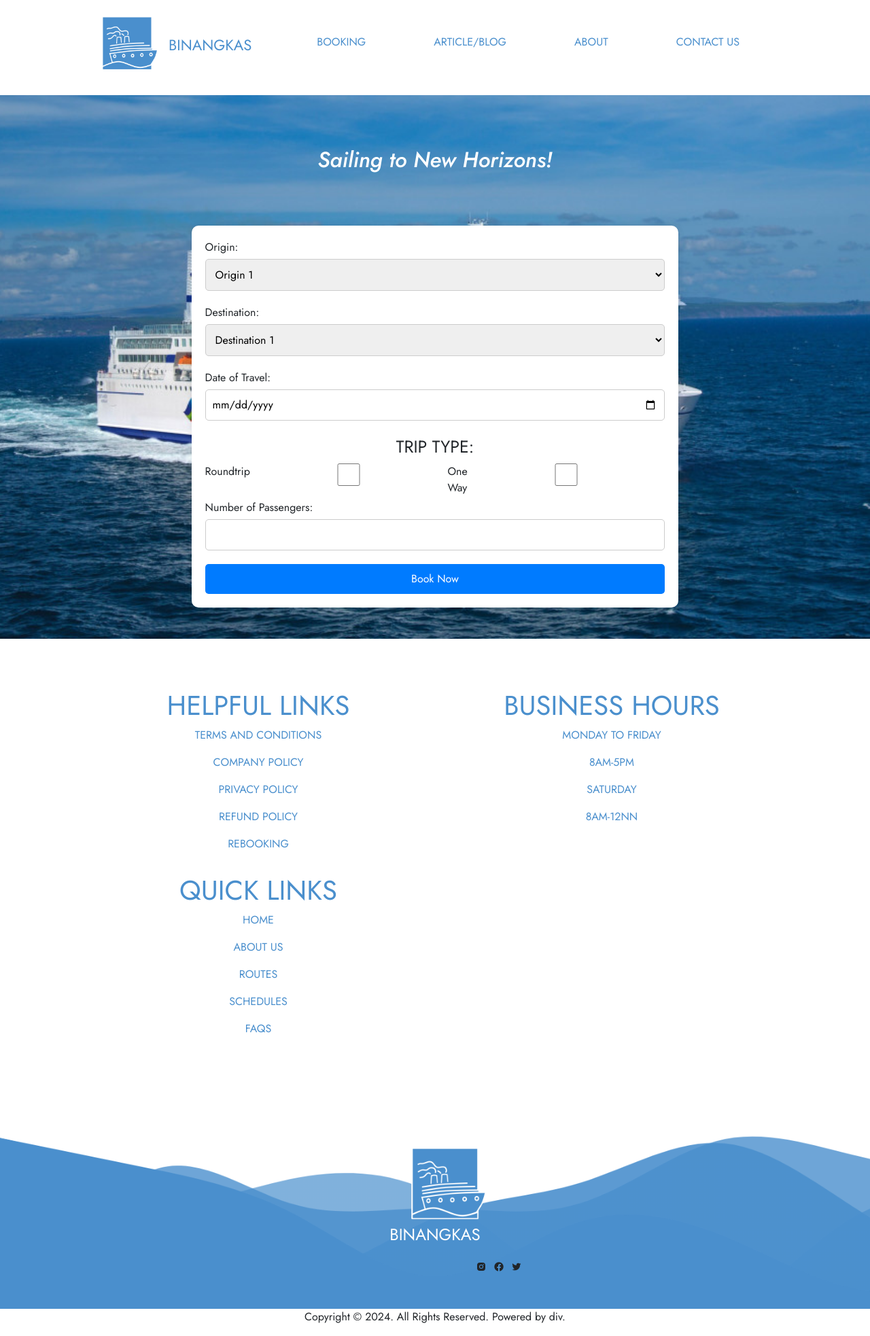
After one commit to Strel-k/Ferry-Reservation-Website, a PHP site: page /booking.php in a window 1280 px wide. The commit adds this page. Shown: the whole page at 68% size. Run offline with PHP 8.4, Linux system fonts and the light colour scheme; some libraries are stand-ins or nearby versions.

Commit message:
Add files via upload

```diff
--- a/about.php
+++ b/about.php
@@ -33,7 +33,7 @@
         </div>
         <div class="about-content">
             <div class="content">
-                <img src="img/mathigok-corp.jpg" alt="" style="border-radius:15px;">
+                <img src="img/mathigok-corp.jpg" alt="" style="border-radius:85px;">
                 <div class="about-text">
             <h4>Founded by the Mathigok Corporation in 2014.</h4>
             <span>Lorem ipsum dolor sit amet, consectetur adipiscing elit. Sed tempor urna vel velit vestibulum, sit amet porttitor ipsum mattis. Integer at ligula vitae sem fringilla tristique. Pellentesque habitant morbi tristique senectus et netus et malesuada fames ac turpis egestas. </span>
--- /dev/null
+++ b/booking.php
@@ -0,0 +1,77 @@
+<?php include "script/database.php";
+
+
+?>
+<html lang="en">
+<head>
+<meta charset="UTF-8">
+    <meta name="viewport" content="width=device-width, initial-scale=1.0">
+    <link rel="stylesheet" type="text/css" href="css/bootstrap.min.css">
+    <link rel="stylesheet" type="text/css" href="css/index.css">
+    <link rel="stylesheet" type="text/css" href="css/booking.css">
+
+    <link rel="icon" href="img/ferrylogo.png" type="image/x-icon">
+    <link rel="preconnect" href="https://fonts.googleapis.com">
+<link rel="preconnect" href="https://fonts.gstatic.com" crossorigin>
+<link href="https://fonts.googleapis.com/css2?family=Jost:ital,wght@0,100..900;1,100..900&display=swap" rel="stylesheet">
+<link rel="stylesheet" href="https://cdnjs.cloudflare.com/ajax/libs/font-awesome/6.5.2/css/all.min.css" integrity="sha512-SnH5WK+bZxgPHs44uWIX+LLJAJ9/2PkPKZ5QiAj6Ta86w+fsb2TkcmfRyVX3pBnMFcV7oQPJkl9QevSCWr3W6A==" crossorigin="anonymous" referrerpolicy="no-referrer" />
+<link rel="stylesheet"
+  href="https://cdn.jsdelivr.net/npm/boxicons@latest/css/boxicons.min.css">
+<script src="js/bootstrap.bundle.min.js"></script>
+    <script src="js/jquery-3.7.1.min.js"></script>
+    <title>Booking | Binangkas</title>
+</head>
+<body>
+    <?php include "script/header.php";?>
+    <section class="main-body">
+        <div class="caption">
+        <h2>Sailing to New Horizons!</h2><br>
+
+        </div>
+        <div class="input-body" id="input-body">
+    <div class="booking-form" id="booking-form">
+        <form>
+
+
+            <label for="origin">Origin:</label>
+            <select id="origin" name="origin">
+                <option value="origin1">Origin 1</option>
+                <option value="origin2">Origin 2</option>
+            </select>
+
+            <label for="destination">Destination:</label>
+            <select id="destination" name="destination">
+                <option value="destination1">Destination 1</option>
+                <option value="destination2">Destination 2</option>
+            </select>
+
+            <label for="date">Date of Travel:</label>
+            <input type="date" id="date" name="date">
+            <div class="trip-title">
+                <label for="trip-type">Trip Type:</label>
+
+                </div>
+            <div class="trip">
+                    <label for="trip-type">Roundtrip</label>
+                    <input type="checkbox" id="trip-type" name="trip-type">
+                    <label for="trip-type">One Way</label>
+                    <input type="checkbox" id="trip-type" name="trip-type">
+                </div>
+
+            <label for="passenger-count">Number of Passengers:</label>
+            <input type="number" id="passenger-count" name="passenger-count" min="1" required>
+
+
+            <button type="submit" id="submit-btn">Book Now</button>
+        </form>
+    </div>
+</div>
+
+
+    </section>
+    <?php include "script/footer.php";?>
+    <script src="js/header.js"></script>
+    <script src="js/booking.js"></script>
+
+</body>
+</html>
--- a/css/about.css
+++ b/css/about.css
@@ -13,6 +13,7 @@
     color:white;
     font-weight:400;
     text-align: center;
+    text-transform: uppercase;
 }
 .about-text h4{
     margin-top:10px;
--- /dev/null
+++ b/css/booking.css
@@ -0,0 +1,122 @@
+.main-body {
+    margin-bottom: 10px;
+    width: 100%;
+    height: 100vh;
+    background-image: url(../img/homepage-ferry.jpg);
+    background-position: center;
+    background-size: cover;
+    display: grid;
+    grid-template-columns: repeat(1, 1fr);
+    align-items: center;
+
+}
+.main-body h2 {
+    text-align: center;
+    font-weight:500;
+    color:white;
+    font-style: italic;
+}
+.input-body {
+    display: flex;
+    flex-direction: column;
+    align-items: center;
+    justify-content: center;
+    height: 50vh;
+}
+
+.booking-form {
+    width: 70%;
+    padding: 20px;
+    background-color: white;
+    border-radius: 10px;
+    box-shadow: 0 0 10px rgba(0, 0, 0, 0.1);
+}
+
+.booking-form label {
+    margin-bottom: 5px;
+}
+
+.booking-form select,
+.booking-form input {
+    width: 100%;
+    padding: 10px;
+    margin-bottom: 20px;
+    border: 1px solid #ccc;
+    border-radius: 5px;
+}
+
+.booking-form button {
+    width: 100%;
+    padding: 10px;
+    background-color: #007bff;
+    color: white;
+    border: none;
+    border-radius: 5px;
+    cursor: pointer;
+}
+
+.booking-form button:hover {
+    background-color: #0056b3;
+}
+.popup {
+    position: absolute;
+    top: 76%;
+    left: 50%;
+    transform: translate(-50%, -50%);
+    width: 50%;
+    padding: 15px;
+    background-color: #F3F4F6;
+    border-radius: 10px;
+    box-shadow: 0 0 10px rgba(0, 0, 0, 0.2);
+    z-index: 9999;
+}
+.popup img {
+    display:flex;
+}
+.popup input {
+    width: 100%;
+    padding: 10px;
+    margin-bottom: 20px;
+    border: 1px solid #ccc;
+    border-radius: 5px;
+}
+.popup select {
+    width: 100%;
+    padding: 10px;
+    margin-bottom: 20px;
+    border: 1px solid #ccc;
+    border-radius: 5px;
+
+}
+.popup h3 {
+    text-align: center;
+}
+.popup button {
+    width: 100%;
+    padding: 10px;
+    background-color: #007bff;
+    color: white;
+    border: none;
+    border-radius: 5px;
+    cursor: pointer;
+}
+
+.popup button:hover {
+    background-color: #0056b3;
+}
+.trip {
+    display:flex;
+}
+.trip-title label {
+    text-align: center;
+    display:flex;
+    align-items: center;
+    justify-content: center;
+    font-weight:400;
+    font-size:25px;
+    text-transform: uppercase;
+}
+.caption h2 {
+    position: relative;
+    margin-top:-5%;
+}
--- a/css/index.css
+++ b/css/index.css
@@ -40,9 +40,13 @@ header {
     font-size: 22px;
     font-weight: 400;
     text-transform: uppercase;
+    transition: all .42s ease;
 
 }
+.logo-container:hover {
+    color: #EE1C47;
 
+}
 .navmenu a {
     color: #4A8FCD;
     font-size: 16px;
--- /dev/null
+++ b/js/booking.js
@@ -0,0 +1,97 @@
+let currentPassenger = 1; // Variable to track the current passenger being entered
+let paymentCompleted = false; // Flag to track whether payment is completed
+
+document.getElementById("booking-form").addEventListener("submit", function(event) {
+    event.preventDefault(); // Prevent form submission
+
+    // Get form data
+    const origin = document.getElementById("origin").value;
+    const destination = document.getElementById("destination").value;
+    const date = document.getElementById("date").value;
+    const passengerCount = parseInt(document.getElementById("passenger-count").value);
+
+    // Hide the original form
+    document.getElementById("input-body").style.display = "none";
+
+    showPassengerPopup(passengerCount);
+});
+
+function showPassengerPopup(passengerCount) {
+    if (currentPassenger <= passengerCount) {
+        const popup = document.createElement("div");
+        popup.classList.add("popup");
+        popup.innerHTML = `
+            <h3>Passenger ${currentPassenger}</h3>
+            <input type="text" placeholder="Name">
+            <input type="text" placeholder="Email">
+            <label for="trip-type">Departure Date</label>
+
+            <input type="date" id="date" name="DepartDate">
+            <label for="trip-type">Return Date</label>
+
+            <input type="date" id="date" name="ReturnDate">
+            <input type="text" placeholder="Phone Number">
+            <input type="text" placeholder="Address">
+            <input type="text" placeholder="Date of Birth">
+            <button class="submit-passenger-btn">Submit Passenger ${currentPassenger}</button>
+        `;
+        document.body.appendChild(popup);
+
+        const submitPassengerButton = popup.querySelector(".submit-passenger-btn");
+        submitPassengerButton.addEventListener("click", function() {
+            const passengerInputs = popup.querySelectorAll("input");
+            const passengerData = Array.from(passengerInputs).map(input => input.value);
+            console.log("Passenger data:", passengerData);
+            popup.remove();
+            currentPassenger++;
+            if (currentPassenger > passengerCount) {
+                showPaymentPopup();
+            } else {
+                showPassengerPopup(passengerCount);
+            }
+        });
+    }
+}
+
+function showPaymentPopup() {
+    const popup = document.createElement("div");
+    popup.classList.add("popup");
+    popup.innerHTML = `
+    <form id='paymentMethod'>
+        <h3>Payment</h3>
+        <select id="PaymentMethod" name="PaymentMethod">
+        <option value="Credit Cart">Credit Card</option>
+        <option value="Debit">Debit Card</option>
+        <option value="Bank Transfer">Bank Transfer</option>
+    </select>
+    <input type="text" placeholder="UserName">
+    <input type="text" placeholder="Card Number">
+    <input type="text" placeholder="Expiration Date">
+    <h4>Total: P100.25</h4>
+
+        <button class="submit-payment-btn">Make Payment</button>
+        </form>
+    `;
+    document.body.appendChild(popup);
+
+    const submitPaymentButton = popup.querySelector(".submit-payment-btn");
+    submitPaymentButton.addEventListener("click", function() {
+        console.log("Payment completed!");
+        popup.remove();
+        paymentCompleted = true;
+        showSuccessPopup();
+    });
+}
+
+function showSuccessPopup() {
+    const successPopup = document.createElement("div");
+    successPopup.classList.add("popup");
+    successPopup.innerHTML = `
+        <h3>Success!</h3>
+        <p style='text-align:center;'>Your booking has been successfully submitted.<br>Please Wait for an Email Confirmation.</p>
+    `;
+    document.body.appendChild(successPopup);
+    setTimeout(function() {
+        window.location.href = "index.php";
+    }, 3000);
+}
--- a/script/header.php
+++ b/script/header.php
@@ -1,7 +1,7 @@
 <header>
         <a href="index.php" class="logo"> <img src="img/ferrylogo.png" alt=""><span class="logo-container">Binangkas</span></a>
         <ul class="navmenu">
-            <li><a href="">Booking</a></li>
+            <li><a href="../booking.php">Booking</a></li>
             <li><a href="">Article/Blog</a></li>
             <li><a href="../about.php">About</a></li>
             <li><a href="../contact-us.php">Contact Us</a></li>
```
Also changed, not shown: admin.php (added, +10 -0 lines), article.php (added, +10 -0 lines), img/mathigok-corp.jpg, img/success.gif (added).
